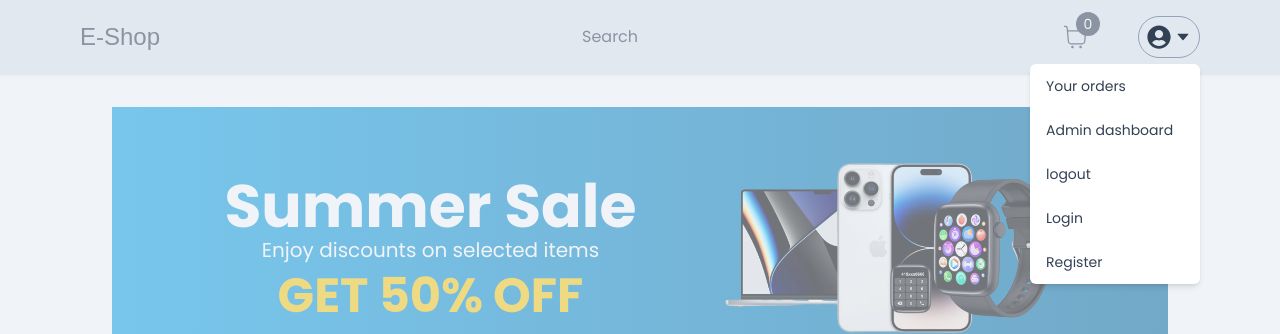
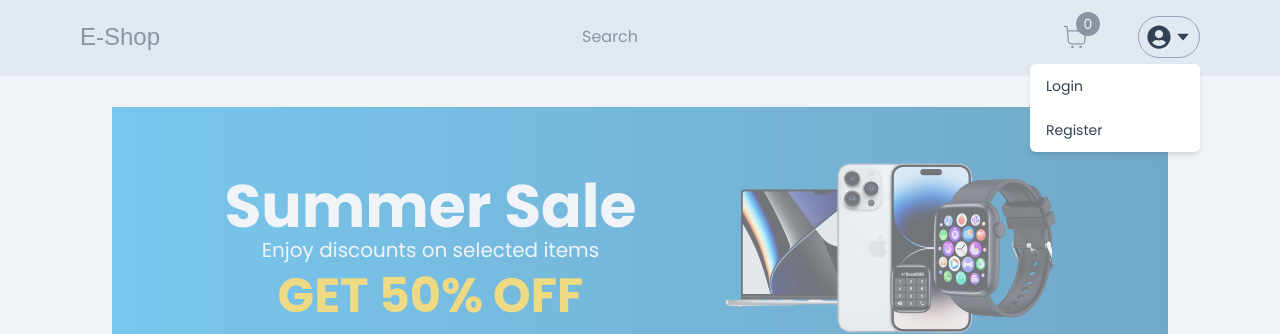
Before and after one commit to yassin-ben-haj-ali/e-shop, a Next.js app: page / in a window 1280 px wide. Both pictures are taken after a click on the element 1169 px from the left and 37 px from the top of the page. Shown: the top 334 px of the page. Built offline with nearby package versions, Linux system fonts and the light colour scheme; no server answers; a web font is replaced by a local one.

Commit message:
Update navigation menu based on user authentication status

```diff
--- a/app/actions/getCurrentUser.ts
+++ b/app/actions/getCurrentUser.ts
@@ -26,8 +26,8 @@ export async function getCurrentUser() {
 
         return {
             ...currentUser,
-            createdAt: currentUser?.createdAt?.toISOString(),
-            updatedAt: currentUser?.updatedAt?.toISOString(),
+            createdAt: currentUser.createdAt.toISOString(),
+            updatedAt: currentUser.updatedAt.toISOString(),
             emailVerified: currentUser?.emailVerified?.toString() || null
         }
 
--- a/app/components/nav/NavBar.tsx
+++ b/app/components/nav/NavBar.tsx
@@ -3,9 +3,12 @@ import Container from "../Container";
 import { Redressed } from "next/font/google";
 import CartCount from "./CartCount";
 import UserMenu from "./UserMenu";
+import { getCurrentUser } from "@/app/actions/getCurrentUser";
 
 const redressed = Redressed({ subsets: ['latin'], weight: ['400'] })
-const NavBar = () => {
+const NavBar = async () => {
+    const currentUser = await getCurrentUser();
+
     return <div className="sticky top-0 w-full bg-slate-200 z-30 shadow-sm">
         <div className="py-4 border-b-[1px]">
             <Container>
@@ -14,7 +17,7 @@ const NavBar = () => {
                     <div className="hidden md:block">Search</div>
                     <div className="flex items-center gap-8 md:gap-12">
                         <CartCount />
-                        <UserMenu />
+                        <UserMenu currentUser={currentUser}/>
                     </div>
                 </div>
             </Container>
--- a/app/components/nav/UserMenu.tsx
+++ b/app/components/nav/UserMenu.tsx
@@ -7,8 +7,14 @@ import Link from "next/link";
 import MenuItem from "./MenuItem";
 import { signOut } from "next-auth/react"
 import BackDrop from "./BackDrop";
+import { safeUser } from "@/types";
 
-const UserMenu = () => {
+
+interface UserMenuProps {
+    currentUser: safeUser | null
+}
+
+const UserMenu: React.FC<UserMenuProps> = ({ currentUser }) => {
     const [isOpen, setIsOpen] = useState(false);
     const toggleOpen = useCallback(() => {
         setIsOpen((prev) => !prev)
@@ -20,26 +26,27 @@ const UserMenu = () => {
                 <AiFillCaretDown />
             </div>
             {isOpen && <div className="absolute rounded-md shadow-md w-[170px] bg-white overflow-hidden top-12 right-0 text-sm flex flex-col cursor-pointer">
-                <div>
+                {currentUser ? <div>
                     <Link href="/orders">
                         <MenuItem onClick={toggleOpen}>Your orders</MenuItem>
                     </Link>
                     <Link href="/admin">
                         <MenuItem onClick={toggleOpen}>Admin dashboard</MenuItem>
                     </Link>
+                    <hr />
                     <MenuItem onClick={() => {
                         toggleOpen();
                         signOut()
                     }}>logout</MenuItem>
-                </div>
-                <div>
+                </div> : <div>
                     <Link href="/login">
                         <MenuItem onClick={toggleOpen}>Login</MenuItem>
                     </Link>
                     <Link href="/register">
                         <MenuItem onClick={toggleOpen}>Register</MenuItem>
                     </Link>
-                </div>
+                </div>}
+
             </div>}
         </div>
         {isOpen ? <BackDrop onClick={toggleOpen} /> : null}
--- a/app/layout.tsx
+++ b/app/layout.tsx
@@ -5,7 +5,6 @@ import NavBar from './components/nav/NavBar'
 import Footer from './components/footer/Footer'
 import CartProvider from '@/providers/CartProvider'
 import { Toaster } from 'react-hot-toast'
-import { getCurrentUser } from './actions/getCurrentUser'
 
 const poppins = Poppins({ subsets: ['latin'], weight: ["400", "700"] })
 
@@ -14,13 +13,11 @@ export const metadata: Metadata = {
   description: 'Ecommerce app',
 }
 
-export default async function RootLayout({
+export default function RootLayout({
   children,
 }: {
   children: React.ReactNode
 }) {
-  const currentUser = await getCurrentUser();
-  console.log("<<<<user", currentUser);
   return (
     <html lang="en">
       <body className={`${poppins.className} text-slate-700`}>
--- /dev/null
+++ b/types/index.ts
@@ -0,0 +1,7 @@
+import { User } from "@prisma/client";
+
+export type safeUser = Omit<User, "createdAt" | "updatedAt" | "emailVerified"> & {
+    createdAt: string,
+    updatedAt: string,
+    emailVerified: string | null
+}
```
